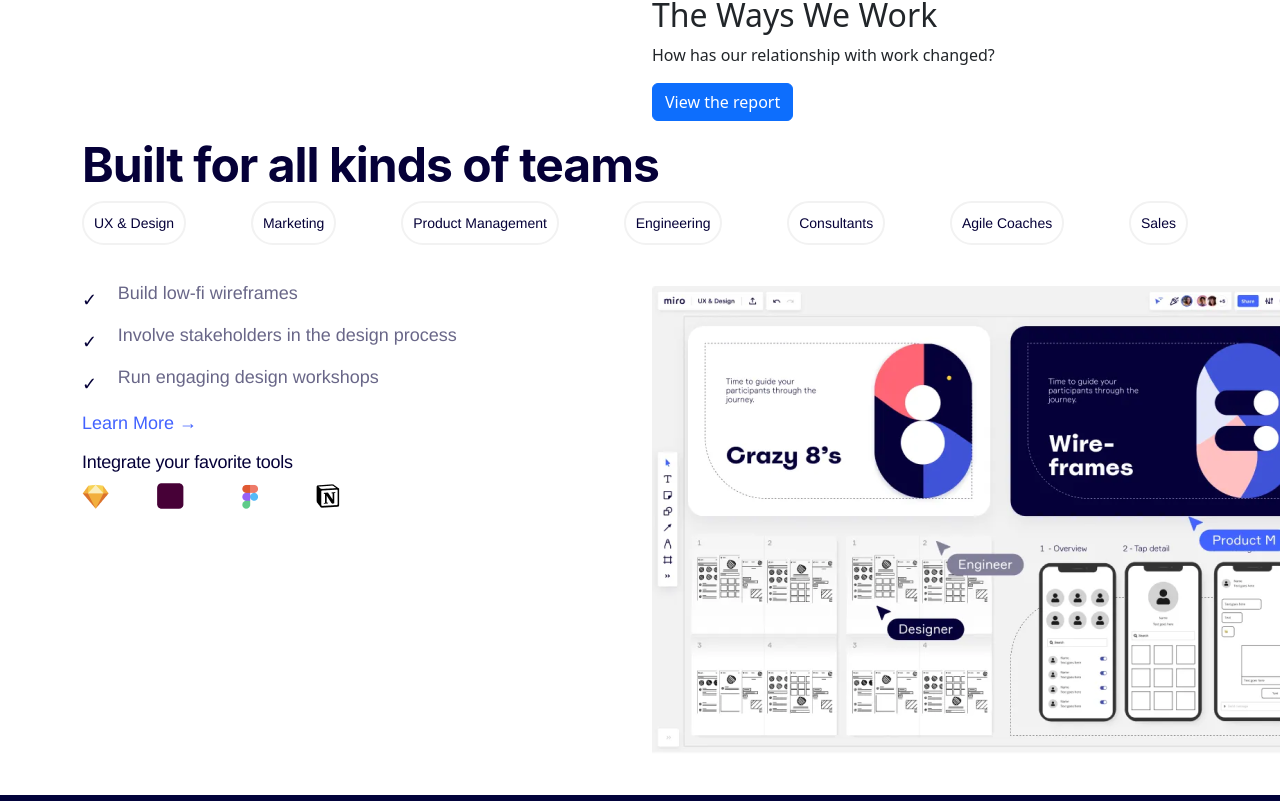
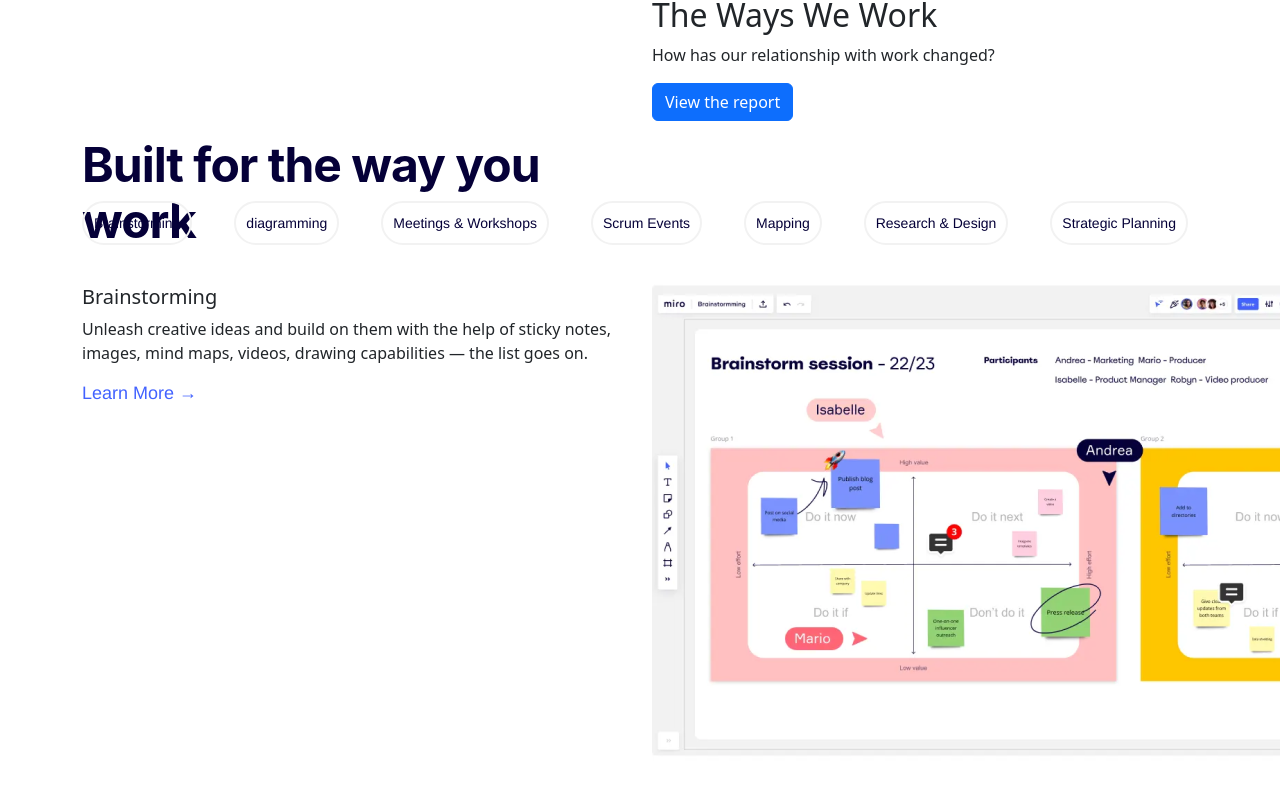
Before and after one commit to afsumeem/miro, a React (Vite) app: page / in a window 1280 px wide. Shown: the part 2195-2996 px from the top of the page. Built offline with nearby package versions, Linux system fonts and the light colour scheme.

Commit message:
way you work section done

```diff
--- a/src/components/ui/WayYouWork.jsx
+++ b/src/components/ui/WayYouWork.jsx
@@ -1,5 +1,66 @@
+import { useState } from "react";
+import { Col, Row } from "react-bootstrap";
+import workLayout from "../../assets/images/workLayout.png";
+import "../../styles/AllKindsOfTeams.css";
+
 const WayYouWork = () => {
-  return <div></div>;
+  const [activeIndex, setActiveIndex] = useState(null);
+
+  const handleClick = (index) => {
+    setActiveIndex(index === activeIndex ? null : index);
+  };
+
+  return (
+    <div className="my-3">
+      <h1 className="AllTypesofWork_title">Built for the way you work</h1>
+      <div className="d-flex justify-content-between">
+        {[
+          "Brainstorming",
+          "diagramming",
+          "Meetings & Workshops",
+          "Scrum Events",
+          "Mapping",
+          "Research & Design",
+          "Strategic Planning",
+        ].map((type, index) => (
+          <a
+            key={index}
+            href="#"
+            className={`AllTypesofWork_toggle ${
+              activeIndex === index ? "active" : ""
+            }`}
+            onClick={() => handleClick(index)}
+          >
+            {type}
+          </a>
+        ))}
+      </div>
+      <Row className="mt-3">
+        <Col md={6} className="">
+          {/* Tick symbol and lines */}
+          <div className="mt-4">
+            <h5>Brainstorming</h5>
+
+            <p>
+              Unleash creative ideas and build on them with the help of sticky
+              notes, images, mind maps, videos, drawing capabilities — the list
+              goes on.
+            </p>
+          </div>
+          <div>
+            <a className="learn-more" href="">
+              Learn More &#x2192;
+            </a>
+          </div>
+        </Col>
+        <Col md={6}>
+          <div>
+            <img src={workLayout} alt="Example" />
+          </div>
+        </Col>
+      </Row>
+    </div>
+  );
 };
 
 export default WayYouWork;
```
Also changed, not shown: src/assets/images/workLayout.png (added).
